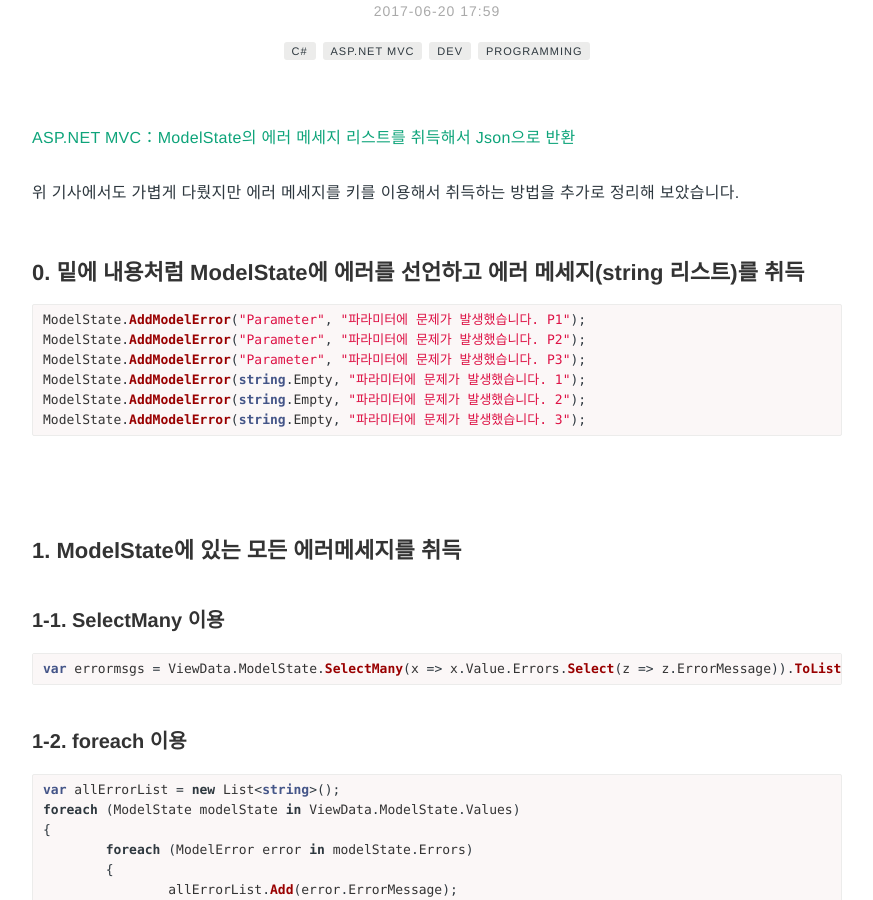
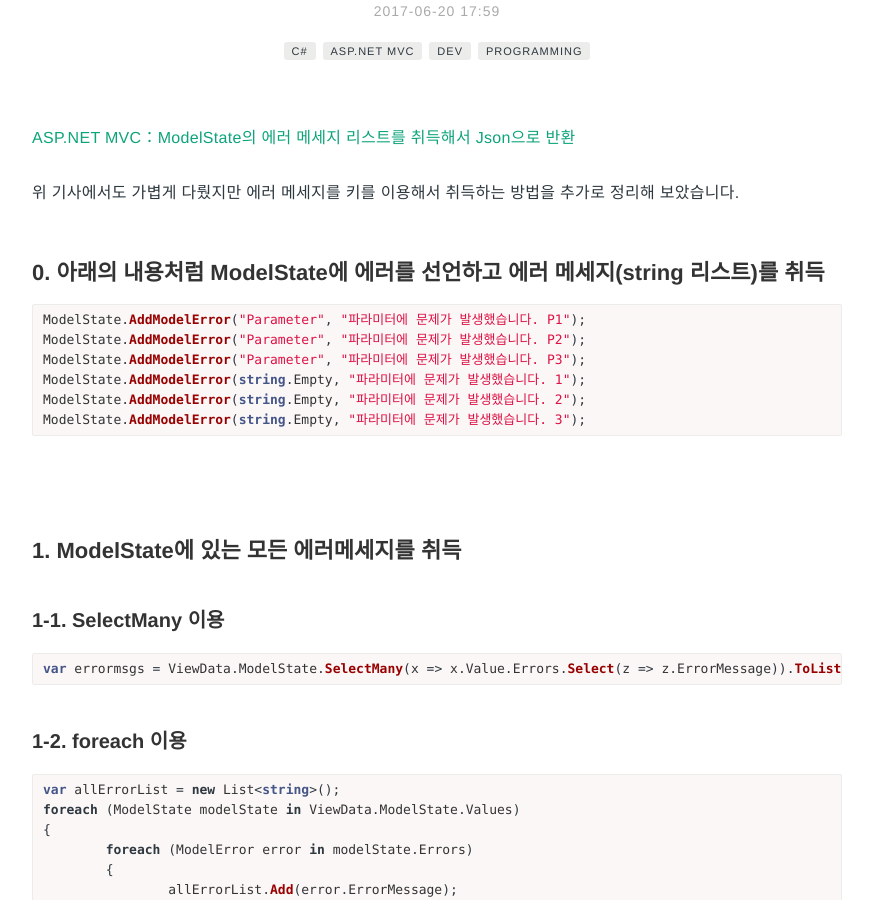
Before and after one commit to Pie001/pie001.github.io, a Jekyll site: the page built from _posts/2017-06-20-0030.md, in a window 1280 px wide and 900 px high, scrolled down 311 px. Shown: the whole window, without its empty margins (203-1076 px from the left). Built offline with Jekyll 4.4.1, drawn with Linux system fonts in a browser that asks for light colours; comment, search, counter and statistics services are not loaded.

Commit message:
Update 2017-06-20-0030.md

````diff
--- a/_posts/2017-06-20-0030.md
+++ b/_posts/2017-06-20-0030.md
@@ -20,8 +20,9 @@
 [ASP.NET MVC：ModelState의 에러 메세지 리스트를 취득해서 Json으로 반환](/entry/blog/0029/)
 
 위 기사에서도 가볍게 다뤘지만 에러 메세지를 키를 이용해서 취득하는 방법을 추가로 정리해 보았습니다.
-<br>
-## 0. 밑에 내용처럼 ModelState에 에러를 선언하고 에러 메세지(string 리스트)를 취득
+
+
+## 0. 아래의 내용처럼 ModelState에 에러를 선언하고 에러 메세지(string 리스트)를 취득
 
 ```cs
 ModelState.AddModelError("Parameter", "파라미터에 문제가 발생했습니다. P1");
````
